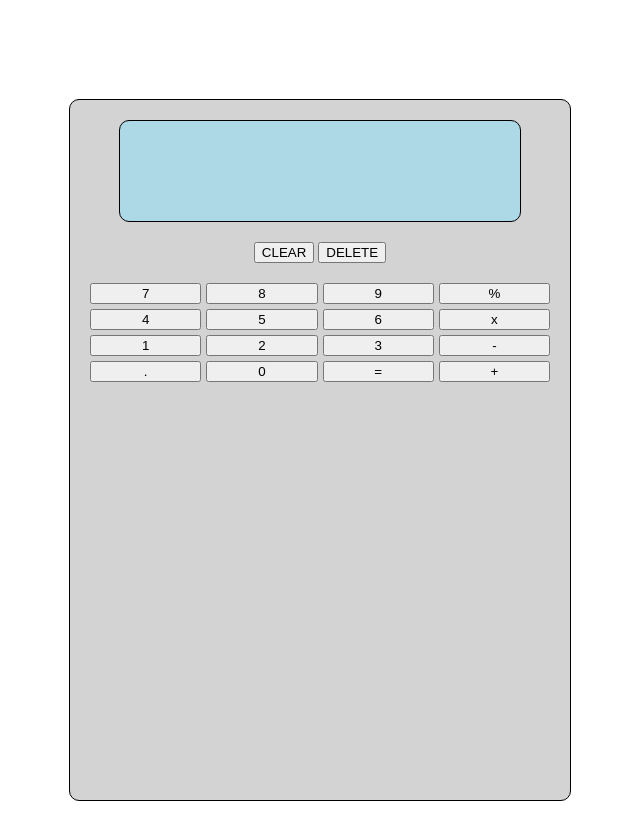
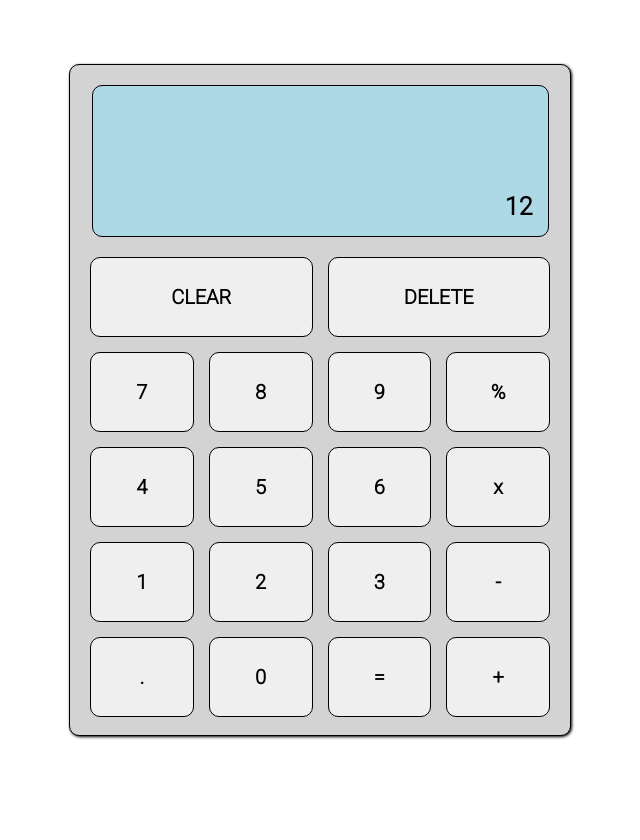
Before and after one commit to Rezmii/calculator, a plain HTML site: page index.html in a window 1280 px wide. Shown: the whole page, without its empty margins (320-960 px from the left). After the commit the page ends 800 px from the top, so only its background shows below. Drawn offline with Linux system fonts and the light colour scheme.

Commit message:
upgraded layout

```diff
--- a/index.html
+++ b/index.html
@@ -3,21 +3,24 @@
   <head>
     <meta charset="UTF-8" />
     <meta name="viewport" content="width=device-width, initial-scale=1.0" />
+    <link rel="preconnect" href="https://fonts.googleapis.com" />
+    <link rel="preconnect" href="https://fonts.gstatic.com" crossorigin />
+    <link
+      href="https://fonts.googleapis.com/css2?family=Roboto:wght@300&display=swap"
+      rel="stylesheet"
+    />
     <link rel="stylesheet" href="styles.css" />
     <title>Document</title>
   </head>
   <body>
-    <main>
     <div class="calculator">
-        <div class="display-panel">
-          <div class="display-screen"></div>
-          <div class="control-buttons">
-            <button>CLEAR</button>
-            <button>DELETE</button>
-          </div>
+      <div class="display-screen">
+        <div class="current-result">12</div>
       </div>
 
       <div class="grid-container">
+        <button class="control-button1">CLEAR</button>
+        <button class="control-button2">DELETE</button>
         <button>7</button>
         <button>8</button>
         <button>9</button>
@@ -36,7 +39,6 @@
         <button>+</button>
       </div>
     </div>
-    </main>
     <script src="script.js"></script>
   </body>
 </html>
--- a/styles.css
+++ b/styles.css
@@ -1,6 +1,24 @@
+body {
+  margin: 0;
+  height: 100vh;
+  display: flex;
+  justify-content: center;
+  align-items: center;
+  font-family: "Roboto", sans-serif;
+  font-weight: bold;
+}
+
+button {
+  font-family: "Roboto", sans-serif;
+  font-weight: bold;
+  font-size: 20px;
+  border: 1px solid black;
+  border-radius: 10px;
+  border: 1px solid black;
+  border-radius: 10px;
+}
+
 main {
-  margin-top: 50px;
-  height: 100vh;
   display: flex;
   justify-content: center;
   align-items: center;
@@ -8,31 +26,45 @@ main {
 
 .calculator {
   background-color: lightgray;
-  height: 700px;
+  height: 650px;
   width: 500px;
   border: 1px solid black;
   border-radius: 10px;
-}
-
-.display-panel {
   padding-top: 20px;
-  display: flex;
-  flex-direction: column;
-  align-items: center;
-  gap: 20px;
+  box-shadow: 1px 1px 3px;
 }
 
 .display-screen {
+  position: relative;
   background-color: lightblue;
-  width: 80%;
-  height: 100px;
+
+  width: 91%;
+  height: 150px;
   border: 1px solid black;
   border-radius: 10px;
+  margin: 0 auto;
 }
 
+.current-result {
+  position: absolute;
+  right: 15px;
+  bottom: 15px;
+  font-size: 25px;
+}
+
+.control-button1 {
+  grid-column: 1/3;
+}
+.control-button2 {
+  grid-column: 3/5;
+}
 .grid-container {
   margin: 20px;
   display: grid;
   grid-template-columns: 1fr 1fr 1fr 1fr;
-  gap: 5px;
+  gap: 15px;
 }
+
+.grid-container button {
+  height: 80px;
+}
```
Lines whose indentation alone changed are shown as unchanged.
